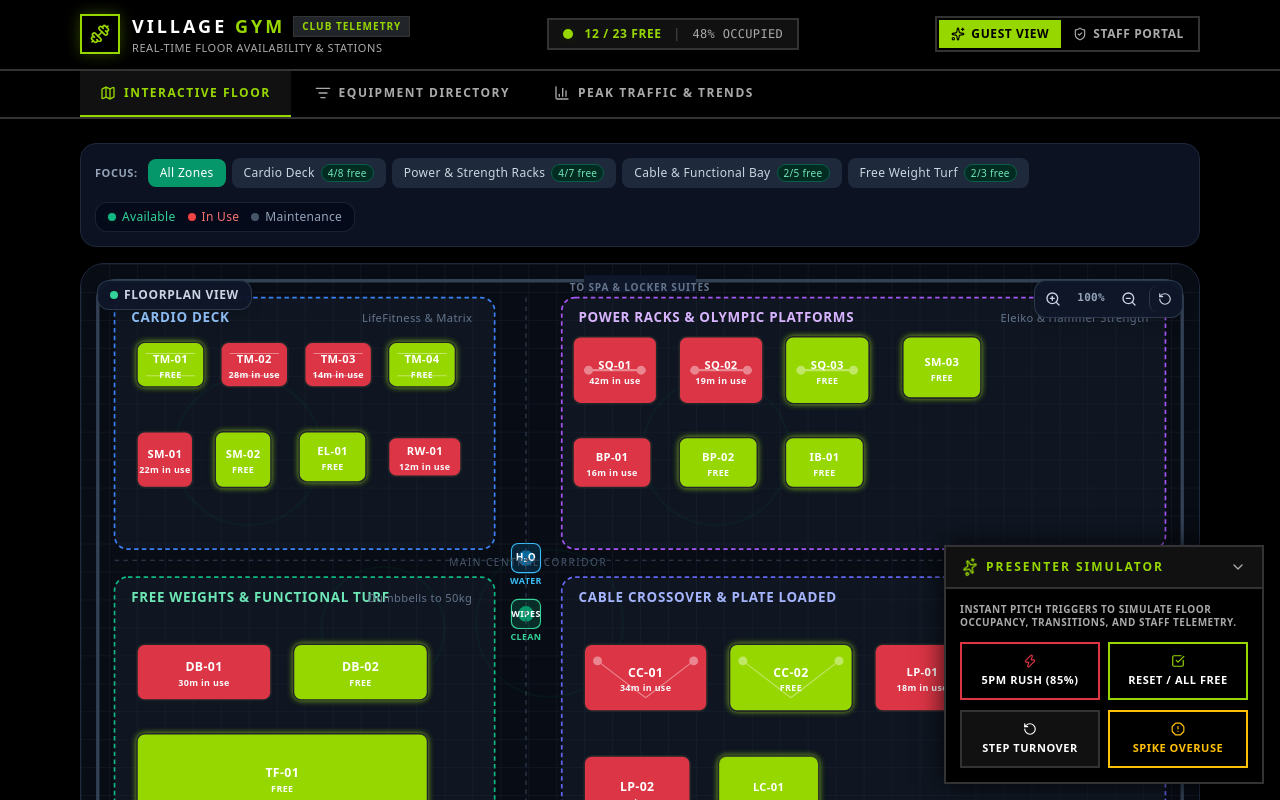
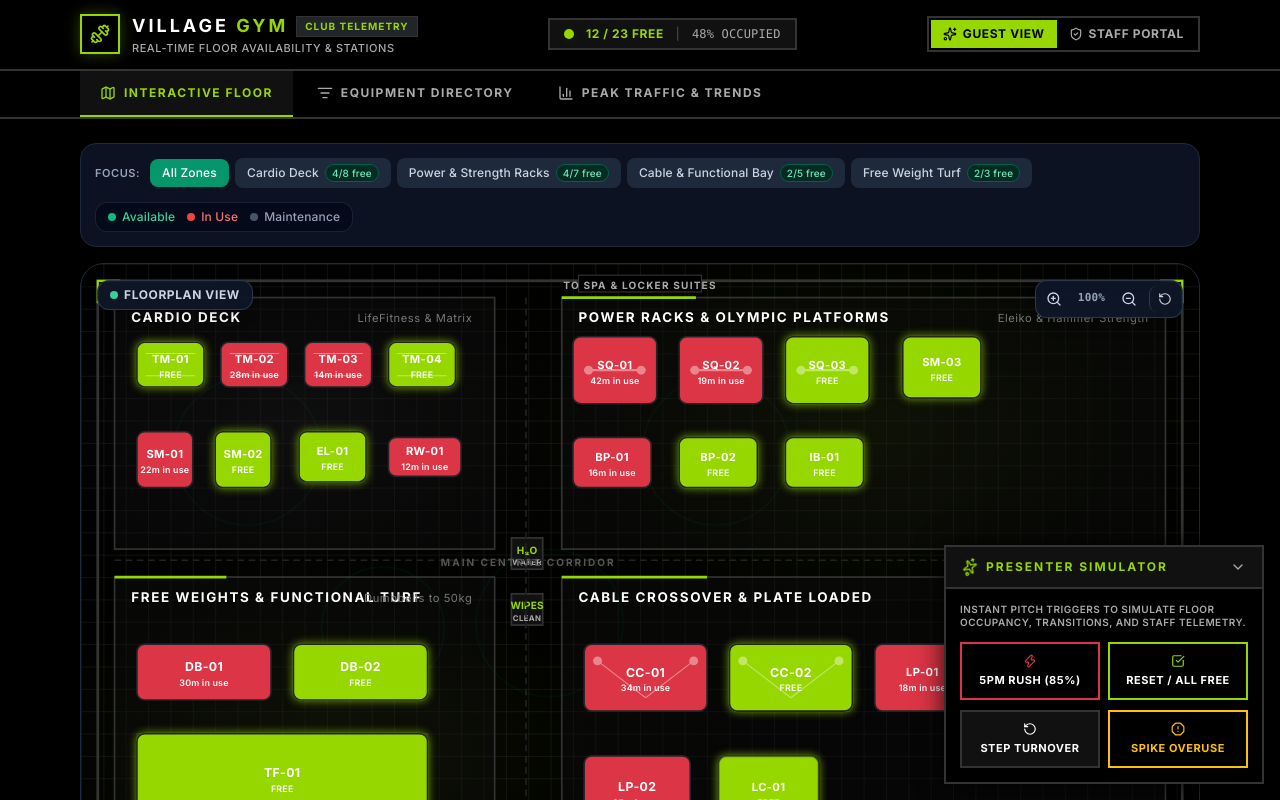
Before and after one commit to owenorice/grow-3-hackday, a React (Vite) app: page / in a window 1280 px wide. Shown: the top 800 px of the page. Built offline with nearby package versions, Linux system fonts and the light colour scheme.

Commit message:
feat(ui): beautify UI with Oswald Google Fonts, ambient SVG spotlights, tactical floor grid, and Volt Lime glow

```diff
--- a/index.html
+++ b/index.html
@@ -4,9 +4,13 @@
     <meta charset="UTF-8" />
     <link rel="icon" type="image/svg+xml" href="/vite.svg" />
     <meta name="viewport" content="width=device-width, initial-scale=1.0" />
-    <title>Apex Leisure Club - Gym Equipment Live Tracker</title>
+    <title>Village Gym • Health & Wellness Club | Live Floorplan & Telemetry</title>
+    <!-- Google Fonts: Oswald (Athletic Brutalist Display) & Inter (Modern UI) -->
+    <link rel="preconnect" href="https://fonts.googleapis.com">
+    <link rel="preconnect" href="https://fonts.gstatic.com" crossorigin>
+    <link href="https://fonts.googleapis.com/css2?family=Inter:wght@400;500;600;700&family=Oswald:wght@500;600;700&display=swap" rel="stylesheet">
   </head>
-  <body class="bg-slate-950 text-slate-100 min-h-screen antialiased selection:bg-emerald-500 selection:text-white">
+  <body class="bg-black text-white min-h-screen antialiased selection:bg-[#97D700] selection:text-black">
     <div id="root"></div>
     <script type="module" src="/src/main.tsx"></script>
   </body>
--- a/src/components/floorplan/FloorplanView.tsx
+++ b/src/components/floorplan/FloorplanView.tsx
@@ -217,170 +217,193 @@ export const FloorplanView: React.FC = () => {
             {/* SVG Definitions */}
             <defs>
               {/* Floor Tile Grid */}
-              <pattern id="floor-grid" width="25" height="25" patternUnits="userSpaceOnUse">
-                <path d="M 25 0 L 0 0 0 25" fill="none" stroke="#1e293b" strokeWidth="0.6" />
+              <pattern id="floor-grid" width="20" height="20" patternUnits="userSpaceOnUse">
+                <path d="M 20 0 L 0 0 0 20" fill="none" stroke="#222222" strokeWidth="0.8" />
               </pattern>
 
               {/* Turf Texture */}
-              <pattern id="turf-stripes" width="20" height="20" patternUnits="userSpaceOnUse">
-                <rect width="20" height="10" fill="#064e3b" fillOpacity="0.35" />
-                <rect y="10" width="20" height="10" fill="#065f46" fillOpacity="0.45" />
+              <pattern id="turf-stripes" width="16" height="16" patternUnits="userSpaceOnUse">
+                <rect width="16" height="8" fill="#143601" fillOpacity="0.4" />
+                <rect y="8" width="16" height="8" fill="#1b4d02" fillOpacity="0.6" />
               </pattern>
 
+              {/* Ambient Stadium Spotlights */}
+              <radialGradient id="spotlight-power" cx="70%" cy="25%" r="45%">
+                <stop offset="0%" stopColor="#97D700" stopOpacity="0.10" />
+                <stop offset="100%" stopColor="#000000" stopOpacity="0" />
+              </radialGradient>
+
+              <radialGradient id="spotlight-turf" cx="22%" cy="75%" r="40%">
+                <stop offset="0%" stopColor="#97D700" stopOpacity="0.10" />
+                <stop offset="100%" stopColor="#000000" stopOpacity="0" />
+              </radialGradient>
+
+              <radialGradient id="spotlight-cardio" cx="20%" cy="25%" r="35%">
+                <stop offset="0%" stopColor="#FFFFFF" stopOpacity="0.06" />
+                <stop offset="100%" stopColor="#000000" stopOpacity="0" />
+              </radialGradient>
+
               {/* Glow Filter for Active Machines */}
-              <filter id="emerald-glow" x="-20%" y="-20%" width="140%" height="140%">
-                <feGaussianBlur stdDeviation="3" result="blur" />
-                <feComposite in="SourceGraphic" in2="blur" operator="over" />
+              <filter id="volt-glow" x="-30%" y="-30%" width="160%" height="160%">
+                <feDropShadow dx="0" dy="0" stdDeviation="4" floodColor="#97D700" floodOpacity="0.7"/>
               </filter>
 
-              <filter id="overuse-glow" x="-20%" y="-20%" width="140%" height="140%">
-                <feGaussianBlur stdDeviation="4" result="blur" />
-                <feComposite in="SourceGraphic" in2="blur" operator="over" />
+              <filter id="overuse-glow" x="-30%" y="-30%" width="160%" height="160%">
+                <feDropShadow dx="0" dy="0" stdDeviation="4" floodColor="#DC3545" floodOpacity="0.8"/>
               </filter>
             </defs>
 
             {/* Background Canvas */}
-            <rect width="1000" height="580" fill="#080c14" />
+            <rect width="1000" height="580" fill="#000000" />
             <rect width="1000" height="580" fill="url(#floor-grid)" />
 
-            {/* OUTER WALLS */}
-            <rect x="15" y="15" width="970" height="550" rx="16" fill="none" stroke="#334155" strokeWidth="3" />
+            {/* Stadium Ambient Lights */}
+            <rect width="1000" height="580" fill="url(#spotlight-power)" pointerEvents="none" />
+            <rect width="1000" height="580" fill="url(#spotlight-turf)" pointerEvents="none" />
+            <rect width="1000" height="580" fill="url(#spotlight-cardio)" pointerEvents="none" />
+
+            {/* OUTER WALLS - Sharp Brutalist Zero-Radius */}
+            <rect x="15" y="15" width="970" height="550" rx="0" fill="none" stroke="#333333" strokeWidth="2.5" />
+
+            {/* Corner Tactical Brackets */}
+            <path d="M 15 35 L 15 15 L 35 15" fill="none" stroke="#97D700" strokeWidth="2" />
+            <path d="M 965 15 L 985 15 L 985 35" fill="none" stroke="#97D700" strokeWidth="2" />
+            <path d="M 15 545 L 15 565 L 35 565" fill="none" stroke="#97D700" strokeWidth="2" />
+            <path d="M 965 565 L 985 565 L 985 545" fill="none" stroke="#97D700" strokeWidth="2" />
 
             {/* ENTRANCE & RECEPTION DOORS (Bottom Center) */}
             <g>
-              <rect x="440" y="555" width="120" height="15" fill="#0f172a" />
-              <path d="M 440 565 A 60 60 0 0 1 500 565" fill="none" stroke="#10b981" strokeWidth="2" strokeDasharray="3 3" />
-              <path d="M 560 565 A 60 60 0 0 0 500 565" fill="none" stroke="#10b981" strokeWidth="2" strokeDasharray="3 3" />
-              <text x="500" y="550" textAnchor="middle" fill="#10b981" fontSize="10" fontWeight="700" letterSpacing="0.1em">
+              <rect x="440" y="555" width="120" height="15" fill="#000000" stroke="#333333" strokeWidth="1" />
+              <path d="M 440 565 A 60 60 0 0 1 500 565" fill="none" stroke="#97D700" strokeWidth="2" strokeDasharray="3 3" />
+              <path d="M 560 565 A 60 60 0 0 0 500 565" fill="none" stroke="#97D700" strokeWidth="2" strokeDasharray="3 3" />
+              <text x="500" y="548" textAnchor="middle" fill="#97D700" fontSize="10" fontWeight="900" letterSpacing="0.15em">
                 MAIN CLUB ENTRANCE & TURNSTILES
               </text>
             </g>
 
             {/* LOCKER ROOMS & SPA EXITS (Top Center) */}
             <g>
-              <rect x="450" y="10" width="100" height="15" fill="#0f172a" />
-              <text x="500" y="24" textAnchor="middle" fill="#64748b" fontSize="9" fontWeight="600" letterSpacing="0.08em">
+              <rect x="445" y="10" width="110" height="15" fill="#000000" stroke="#333333" strokeWidth="1" />
+              <text x="500" y="22" textAnchor="middle" fill="#AAAAAA" fontSize="9" fontWeight="700" letterSpacing="0.12em">
                 TO SPA & LOCKER SUITES
               </text>
             </g>
 
             {/* HYDRATION & TOWEL STATIONS */}
-            <g transform="translate(385, 250)">
-              <rect x="0" y="0" width="26" height="26" rx="6" fill="#0284c7" fillOpacity="0.2" stroke="#38bdf8" strokeWidth="1" />
-              <circle cx="13" cy="13" r="7" fill="#0369a1" />
-              <text x="13" y="16" textAnchor="middle" fill="#ffffff" fontSize="9" fontWeight="bold">H₂O</text>
-              <text x="13" y="36" textAnchor="middle" fill="#38bdf8" fontSize="8" fontWeight="600">WATER</text>
+            <g transform="translate(385, 245)">
+              <rect x="0" y="0" width="28" height="28" fill="#111111" stroke="#333333" strokeWidth="1.5" />
+              <text x="14" y="14" textAnchor="middle" fill="#97D700" fontSize="9" fontWeight="900">H₂O</text>
+              <text x="14" y="24" textAnchor="middle" fill="#AAAAAA" fontSize="7" fontWeight="700" letterSpacing="0.05em">WATER</text>
             </g>
 
-            <g transform="translate(385, 300)">
-              <rect x="0" y="0" width="26" height="26" rx="6" fill="#10b981" fillOpacity="0.2" stroke="#34d399" strokeWidth="1" />
-              <circle cx="13" cy="13" r="7" fill="#059669" />
-              <text x="13" y="16" textAnchor="middle" fill="#ffffff" fontSize="8" fontWeight="bold">WIPES</text>
-              <text x="13" y="36" textAnchor="middle" fill="#34d399" fontSize="8" fontWeight="600">CLEAN</text>
+            <g transform="translate(385, 295)">
+              <rect x="0" y="0" width="28" height="28" fill="#111111" stroke="#333333" strokeWidth="1.5" />
+              <text x="14" y="14" textAnchor="middle" fill="#97D700" fontSize="9" fontWeight="900">WIPES</text>
+              <text x="14" y="24" textAnchor="middle" fill="#AAAAAA" fontSize="7" fontWeight="700" letterSpacing="0.05em">CLEAN</text>
             </g>
 
-            {/* ===================== ZONE 1: CARDIO DECK ===================== */}
+            {/* ===================== ZONE 1: CARDIO DECK POD ===================== */}
             <g>
               <rect
                 x="30"
                 y="30"
                 width="340"
                 height="225"
-                rx="12"
-                fill="#1e293b"
-                fillOpacity="0.35"
-                stroke="#3b82f6"
+                rx="0"
+                fill="#111111"
+                fillOpacity="0.4"
+                stroke="#333333"
                 strokeWidth="1.5"
-                strokeDasharray="4 3"
               />
-              <text x="45" y="52" fill="#93c5fd" fontSize="12" fontWeight="800" letterSpacing="0.05em">
+              <line x1="30" y1="30" x2="120" y2="30" stroke="#97D700" strokeWidth="2.5" />
+              <text x="45" y="52" fill="#FFFFFF" fontSize="12" fontWeight="900" letterSpacing="0.12em">
                 CARDIO DECK
               </text>
-              <text x="350" y="52" textAnchor="end" fill="#64748b" fontSize="10">
+              <text x="350" y="52" textAnchor="end" fill="#777777" fontSize="10" letterSpacing="0.05em">
                 LifeFitness & Matrix
               </text>
             </g>
 
-            {/* ===================== ZONE 2: POWER RACKS & BENCHES ===================== */}
+            {/* ===================== ZONE 2: POWER RACKS POD ===================== */}
             <g>
               <rect
                 x="430"
                 y="30"
                 width="540"
                 height="225"
-                rx="12"
-                fill="#1e293b"
-                fillOpacity="0.35"
-                stroke="#a855f7"
+                rx="0"
+                fill="#111111"
+                fillOpacity="0.4"
+                stroke="#333333"
                 strokeWidth="1.5"
-                strokeDasharray="4 3"
               />
-              <text x="445" y="52" fill="#d8b4fe" fontSize="12" fontWeight="800" letterSpacing="0.05em">
+              <line x1="430" y1="30" x2="550" y2="30" stroke="#97D700" strokeWidth="2.5" />
+              <text x="445" y="52" fill="#FFFFFF" fontSize="12" fontWeight="900" letterSpacing="0.12em">
                 POWER RACKS & OLYMPIC PLATFORMS
               </text>
-              <text x="955" y="52" textAnchor="end" fill="#64748b" fontSize="10">
+              <text x="955" y="52" textAnchor="end" fill="#777777" fontSize="10" letterSpacing="0.05em">
                 Eleiko & Hammer Strength
               </text>
             </g>
 
-            {/* ===================== ZONE 3: FREE WEIGHTS & TURF ===================== */}
+            {/* ===================== ZONE 3: FREE WEIGHTS & TURF POD ===================== */}
             <g>
               <rect
                 x="30"
                 y="280"
                 width="340"
                 height="265"
-                rx="12"
-                fill="#1e293b"
-                fillOpacity="0.35"
-                stroke="#10b981"
+                rx="0"
+                fill="#111111"
+                fillOpacity="0.4"
+                stroke="#333333"
                 strokeWidth="1.5"
-                strokeDasharray="4 3"
               />
-              <text x="45" y="302" fill="#6ee7b7" fontSize="12" fontWeight="800" letterSpacing="0.05em">
+              <line x1="30" y1="280" x2="130" y2="280" stroke="#97D700" strokeWidth="2.5" />
+              <text x="45" y="302" fill="#FFFFFF" fontSize="12" fontWeight="900" letterSpacing="0.12em">
                 FREE WEIGHTS & FUNCTIONAL TURF
               </text>
-              <text x="350" y="302" textAnchor="end" fill="#64748b" fontSize="10">
+              <text x="350" y="302" textAnchor="end" fill="#777777" fontSize="10" letterSpacing="0.05em">
                 Dumbbells to 50kg
               </text>
 
-              {/* Turf Grass pattern fill inside Turf area */}
-              <rect x="50" y="420" width="260" height="80" rx="8" fill="url(#turf-stripes)" stroke="#059669" strokeWidth="1" />
+              {/* Turf Runway Fill */}
+              <rect x="50" y="420" width="260" height="80" rx="0" fill="url(#turf-stripes)" stroke="#222222" strokeWidth="1" />
               {/* Turf distance markers */}
-              <line x1="115" y1="420" x2="115" y2="500" stroke="#10b981" strokeWidth="1" strokeDasharray="2 2" />
-              <line x1="180" y1="420" x2="180" y2="500" stroke="#10b981" strokeWidth="1" strokeDasharray="2 2" />
-              <line x1="245" y1="420" x2="245" y2="500" stroke="#10b981" strokeWidth="1" strokeDasharray="2 2" />
-              <text x="115" y="435" textAnchor="middle" fill="#6ee7b7" fontSize="8" fontWeight="bold">5M</text>
-              <text x="180" y="435" textAnchor="middle" fill="#6ee7b7" fontSize="8" fontWeight="bold">10M</text>
-              <text x="245" y="435" textAnchor="middle" fill="#6ee7b7" fontSize="8" fontWeight="bold">15M</text>
+              <line x1="115" y1="420" x2="115" y2="500" stroke="#97D700" strokeWidth="1.5" strokeDasharray="3 3" />
+              <line x1="180" y1="420" x2="180" y2="500" stroke="#97D700" strokeWidth="1.5" strokeDasharray="3 3" />
+              <line x1="245" y1="420" x2="245" y2="500" stroke="#97D700" strokeWidth="1.5" strokeDasharray="3 3" />
+              <text x="115" y="435" textAnchor="middle" fill="#97D700" fontSize="9" fontWeight="900">5M</text>
+              <text x="180" y="435" textAnchor="middle" fill="#97D700" fontSize="9" fontWeight="900">10M</text>
+              <text x="245" y="435" textAnchor="middle" fill="#97D700" fontSize="9" fontWeight="900">15M</text>
             </g>
 
-            {/* ===================== ZONE 4: CABLE & FUNCTIONAL BAY ===================== */}
+            {/* ===================== ZONE 4: CABLE & FUNCTIONAL BAY POD ===================== */}
             <g>
               <rect
                 x="430"
                 y="280"
                 width="540"
                 height="265"
-                rx="12"
-                fill="#1e293b"
-                fillOpacity="0.35"
-                stroke="#6366f1"
+                rx="0"
+                fill="#111111"
+                fillOpacity="0.4"
+                stroke="#333333"
                 strokeWidth="1.5"
-                strokeDasharray="4 3"
               />
-              <text x="445" y="302" fill="#a5b4fc" fontSize="12" fontWeight="800" letterSpacing="0.05em">
+              <line x1="430" y1="280" x2="560" y2="280" stroke="#97D700" strokeWidth="2.5" />
+              <text x="445" y="302" fill="#FFFFFF" fontSize="12" fontWeight="900" letterSpacing="0.12em">
                 CABLE CROSSOVER & PLATE LOADED
               </text>
-              <text x="955" y="302" textAnchor="end" fill="#64748b" fontSize="10">
+              <text x="955" y="302" textAnchor="end" fill="#777777" fontSize="10" letterSpacing="0.05em">
                 Pulleys & Leg Machines
               </text>
             </g>
 
             {/* Central Main Corridor */}
-            <line x1="398" y1="30" x2="398" y2="540" stroke="#334155" strokeWidth="1" strokeDasharray="4 4" />
-            <line x1="30" y1="265" x2="970" y2="265" stroke="#334155" strokeWidth="1" strokeDasharray="4 4" />
-            <text x="400" y="270" textAnchor="middle" fill="#475569" fontSize="9" letterSpacing="0.15em">
+            <line x1="398" y1="30" x2="398" y2="540" stroke="#222222" strokeWidth="1.5" strokeDasharray="6 4" />
+            <line x1="30" y1="265" x2="970" y2="265" stroke="#222222" strokeWidth="1.5" strokeDasharray="6 4" />
+            <text x="400" y="270" textAnchor="middle" fill="#555555" fontSize="9" fontWeight="700" letterSpacing="0.2em">
               MAIN CENTRAL CORRIDOR
             </text>
 
@@ -459,7 +482,7 @@ export const FloorplanView: React.FC = () => {
                     fill={fill}
                     stroke={stroke}
                     strokeWidth={isSelected || isHovered ? '2.5' : '1.5'}
-                    filter={isAvailable && !isStaff ? 'url(#emerald-glow)' : undefined}
+                    filter={isAvailable && !isStaff ? 'url(#volt-glow)' : undefined}
                     className="transition-colors duration-200"
                   />
 
--- a/src/index.css
+++ b/src/index.css
@@ -49,8 +49,13 @@ body {
   margin: 0;
   background-color: #000000;
   color: #FFFFFF;
-  font-family: -apple-system, BlinkMacSystemFont, 'Segoe UI', Roboto, Helvetica, Arial, sans-serif;
-  letter-spacing: 0.02em;
+  font-family: 'Inter', -apple-system, BlinkMacSystemFont, 'Segoe UI', Roboto, sans-serif;
+  letter-spacing: 0.01em;
+}
+
+h1, h2, h3, h4, .font-display {
+  font-family: 'Oswald', sans-serif;
+  letter-spacing: 2px;
 }
 
 /* Village Gym Button System (.btn) */
@@ -60,11 +65,12 @@ body {
   border-style: solid;
   min-height: 44px;
   padding: 8px 20px;
+  font-family: 'Oswald', sans-serif;
   font-weight: 700;
-  font-size: 14px;
+  font-size: 15px;
   line-height: 1;
   text-transform: uppercase;
-  letter-spacing: 1px;
+  letter-spacing: 1.5px;
   cursor: pointer;
   transition: all 0.2s ease-in-out;
   display: inline-flex;
--- a/tailwind.config.js
+++ b/tailwind.config.js
@@ -38,6 +38,10 @@ export default {
           maint: '#555555',
         }
       },
+      fontFamily: {
+        display: ['Oswald', 'sans-serif'],
+        sans: ['Inter', '-apple-system', 'BlinkMacSystemFont', 'sans-serif'],
+      },
       letterSpacing: {
         'tight-title': '2px',
         'wide-title': '4px',
```
